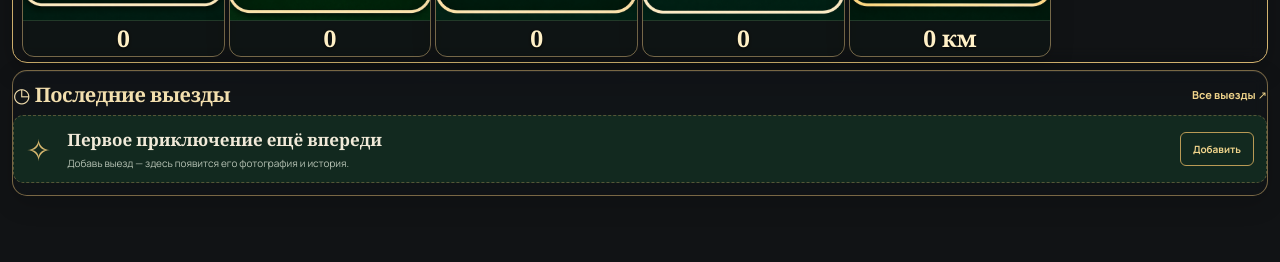
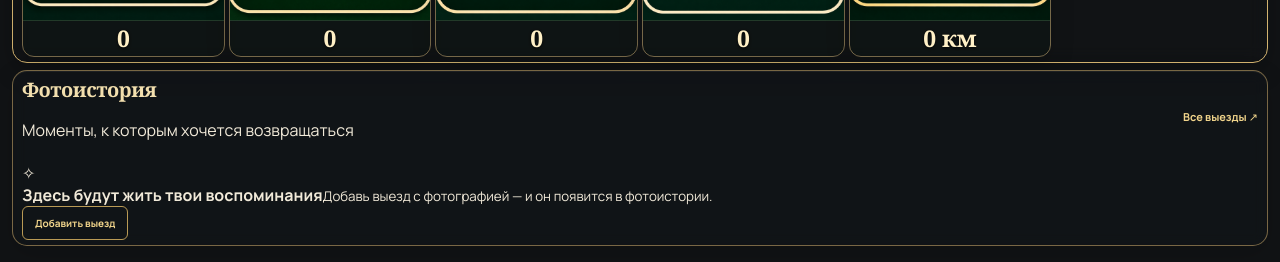
Before and after one commit to ivanovkir3012-blip/atlas-adventures, a React (Vite) app: page / in a window 1280 px wide. Shown: the part 836-1098 px from the top of the page. Before the commit the page ends 1051 px from the top, so only its background shows below. Built offline with nearby package versions, Linux system fonts and the light colour scheme.

Commit message:
Replace recent outings block with photo story gallery

```diff
--- a/src/App.tsx
+++ b/src/App.tsx
@@ -335,6 +335,18 @@ export default function App() {
     </button>)}</div>;
   }
 
+  function renderPhotoStory(items: Outing[]) {
+    if (!items.length) return <div className="photo-story-empty"><span>✧</span><div><b>Здесь будут жить твои воспоминания</b><small>Добавь выезд с фотографией — и он появится в фотоистории.</small></div><button className="outline-button" onClick={openNew}>Добавить выезд</button></div>;
+    const [featured, ...rest] = items;
+    const card = (row: Outing, large = false) => <button type="button" className={large ? 'photo-story-card photo-story-featured' : 'photo-story-card'} key={row.id} onClick={() => setReport(row)} style={{backgroundImage:`linear-gradient(0deg,rgba(3,15,11,.94) 0%,rgba(3,15,11,.08) 75%),url("${coverUrls[row.id] || pics[row.category]}")`}}>
+      <span className="photo-story-meta">{row.category} <i>·</i> {row.date}</span>
+      <strong>{row.title || 'Выезд без названия'}</strong>
+      <small>⌖ {row.place || 'Место не указано'}</small>
+      <em>Открыть историю ↗</em>
+    </button>;
+    return <div className="photo-story-grid">{card(featured, true)}<div className="photo-story-side">{rest.slice(0,2).map(row=>card(row))}</div></div>;
+  }
+
   function renderRows(items: Outing[]) {
     if (!items.length) return <div className="empty-state"><div className="empty-landscape">✧</div><h3>Твои приключения начнутся здесь</h3><p>Сохраняй поездки, встречи с природой и важные моменты.</p><button className="gold-button" onClick={openNew}>＋ Добавить первый выезд</button></div>;
     return <div className="outing-list">{items.map(row => <article className="outing-row" key={row.id}>
@@ -412,7 +424,7 @@ export default function App() {
           {statsPeriodControls}
           <div className="stat-grid stat-grid-home">{stats.map(stat=><div className="stat-card stat-art-card" key={stat.label}><div className="stat-art-viewport"><img className="stat-art stat-art-full" src={`${assetBase}images/${({'Всего выездов':'Всего выездов_ горы и лес.png','Дней на природе':'Дни на природе у костра.png','Добыто гусей':'Эмблема с летящим гусем.png','Добыто уток':'Эмблема с летящей уткой и надписью.png','Пройденное расстояние':'Пройденное расстояние_ горный маршрут.png'} as Record<string,string>)[stat.label]}`} alt="" /></div><strong>{stat.value}</strong></div>)}</div>
         </section>
-        <section className="dashboard-section recent-section"><div className="section-title"><div><h2>◷ Последние выезды</h2></div><button className="text-button" onClick={()=>{setCategory('Все');setPage('Выезды')}}>Все выезды ↗</button></div>{renderRecent([...rows].sort((a,b) => b.createdAt.localeCompare(a.createdAt)).slice(0,4))}</section>
+        <section className="dashboard-section photo-story-section"><div className="section-title"><div><h2>Фотоистория</h2><p>Моменты, к которым хочется возвращаться</p></div><button className="text-button" onClick={()=>{setCategory('Все');setPage('Выезды')}}>Все выезды ↗</button></div>{renderPhotoStory([...rows].sort((a,b) => b.date.localeCompare(a.date) || b.createdAt.localeCompare(a.createdAt)).slice(0,3))}</section>
 
       </>}
       {page === 'Выезды' && <section className="section-page"><div className="section-title"><div><span className="eyebrow">ТВОИ ИСТОРИИ</span><h1>Выезды</h1></div><button className="gold-button" onClick={openNew}>＋ Добавить выезд</button></div><div className="outing-toolbar"><input value={query} onChange={e=>setQuery(e.target.value)} placeholder="Поиск по названию и месту"/><div className="category-filters"><button className={category==='Все'?'active':''} onClick={()=>setCategory('Все')}>Все</button>{cats.map(cat=><button key={cat} className={category===cat?'active':''} onClick={()=>setCategory(cat)}>{cat}</button>)}</div></div>{renderRows(filtered)}</section>}
```
